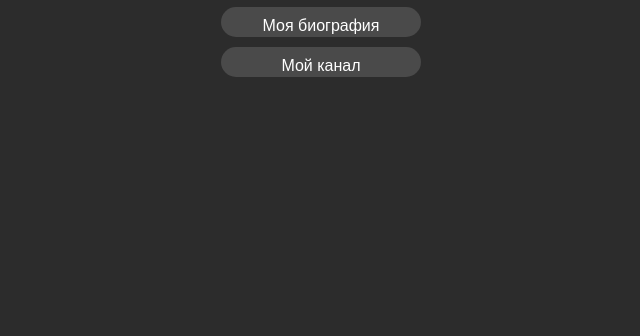
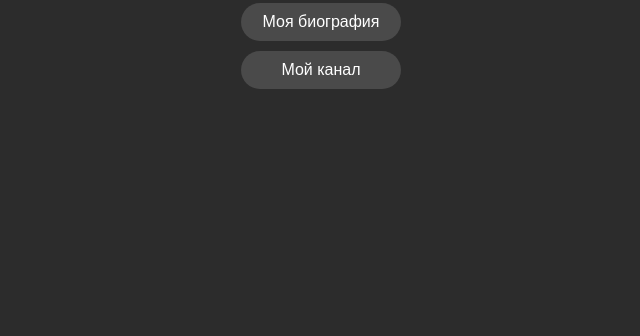
Before and after one commit to fsrtbog/pvpkidz, a plain HTML site: page index.html in a window 1280 px wide. Shown: the part 464-800 px from the top of the page, without its empty margins (319-959 px from the left). Drawn offline with Linux system fonts and the light colour scheme.

Commit message:
Update styles.css

```diff
--- a/styles.css
+++ b/styles.css
@@ -38,8 +38,7 @@ h1 {
 }
 
 .minimal-button {
-    width: 200px;
-    height: 30px;
+    width: 160px;
     background-color: #4A4A4A;
     color: #FFFFFF;
     border: none;
```
